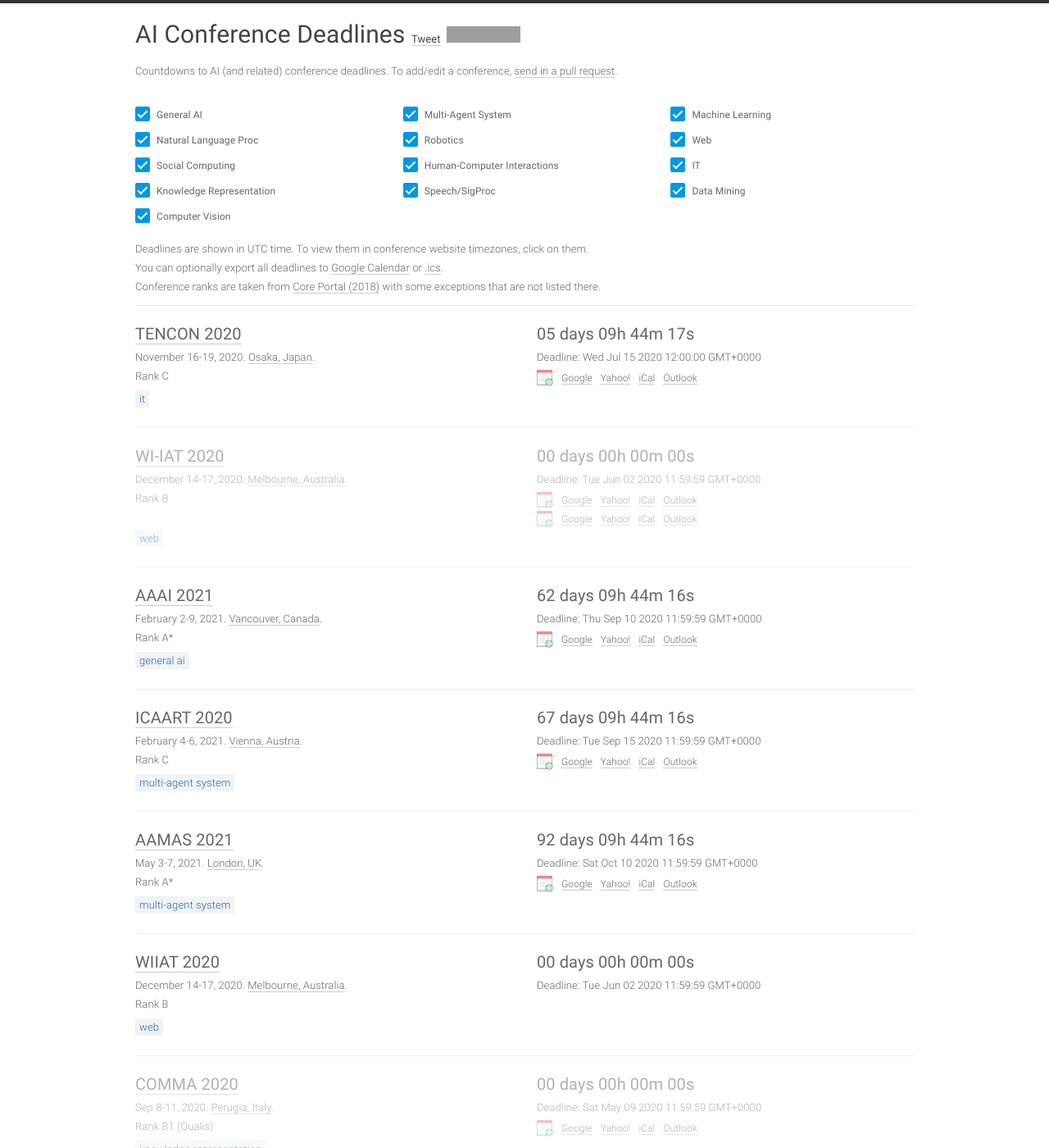
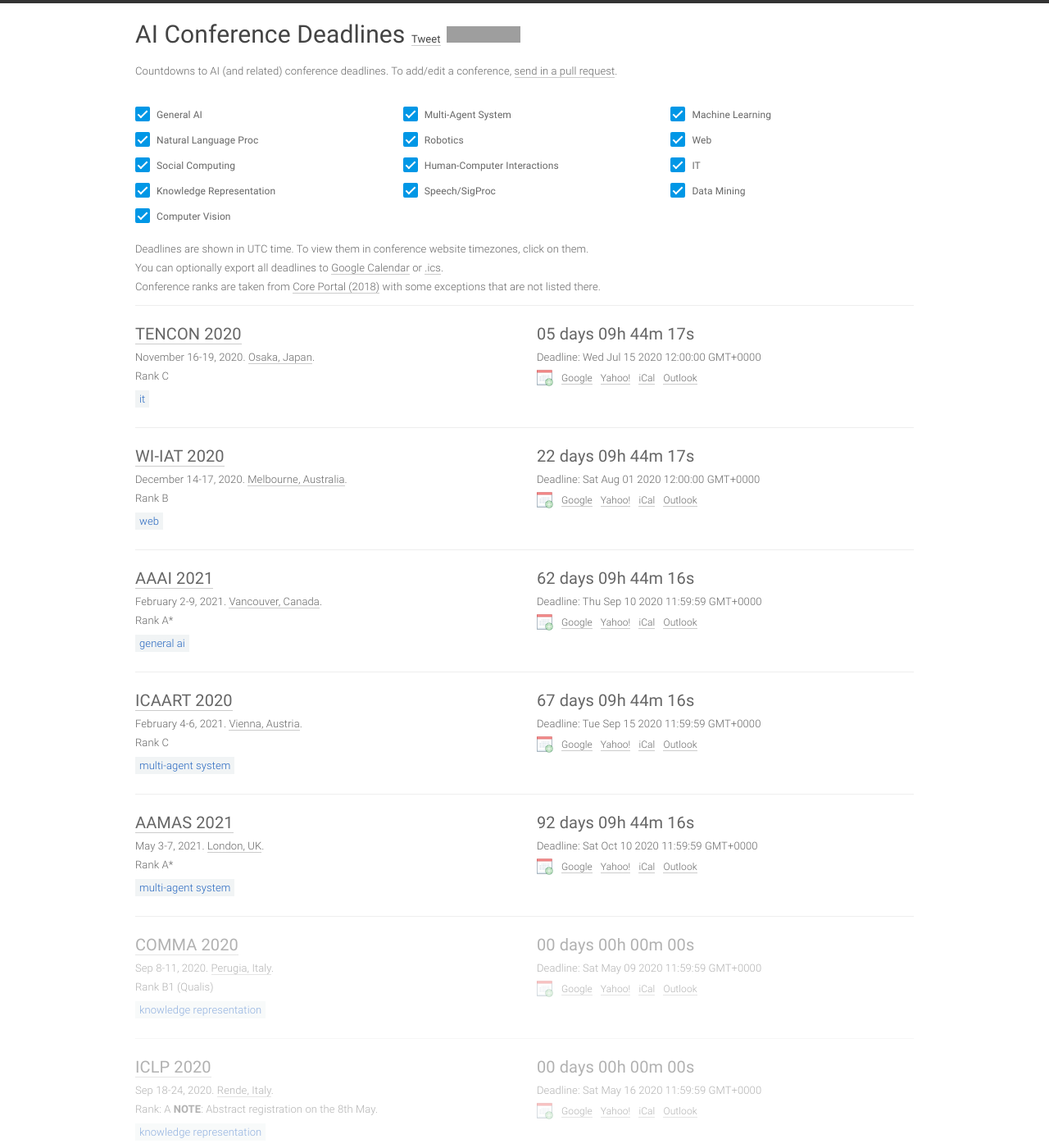
Before and after one commit to ryutaAri/ryutaAri.github.io, a Jekyll site: the page built from index.html, in a window 1280 px wide and 1400 px high. Shown: the whole window at 82% size. Built offline with Jekyll 4.4.1, drawn with Linux system fonts in a browser that asks for light colours; comment, search, counter and statistics services are not loaded; grey boxes are pictures that could not be loaded.

Commit message:
eliminated wiiat duplicate

```diff
--- a/_data/conferences.yml
+++ b/_data/conferences.yml
@@ -55,17 +55,6 @@
   place: London, UK
   sub: MAS
   note: 'Rank A*'
-
-- title: WIIAT
-  year: 2020
-  id: wiiat2020
-  link: 'http://wi2020.vcrab.com.au'
-  deadline: '2020-06-01 23:59:59'
-  timezone: UTC-12
-  date: December 14-17, 2020
-  place: Melbourne, Australia
-  sub: WEB
-  note: 'Rank B'
 
 - title: COMMA
   year: 2020
```
